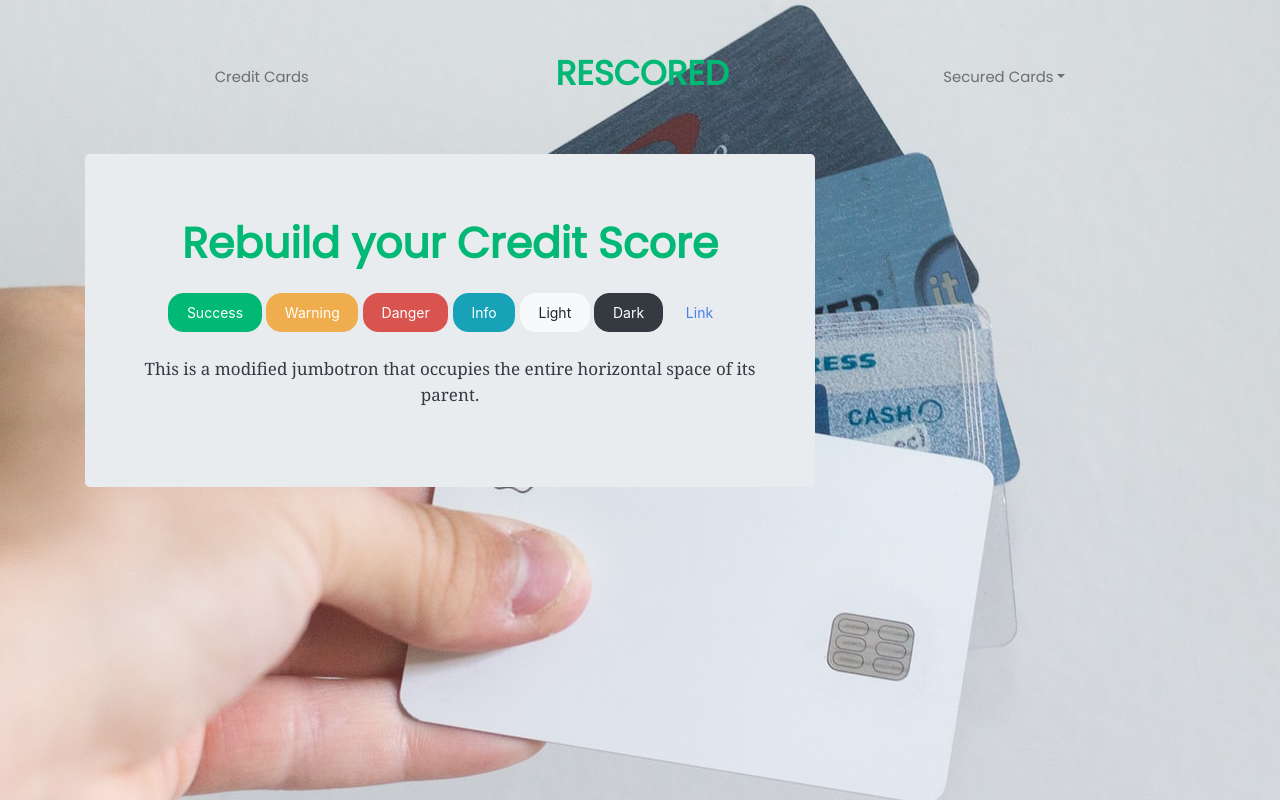
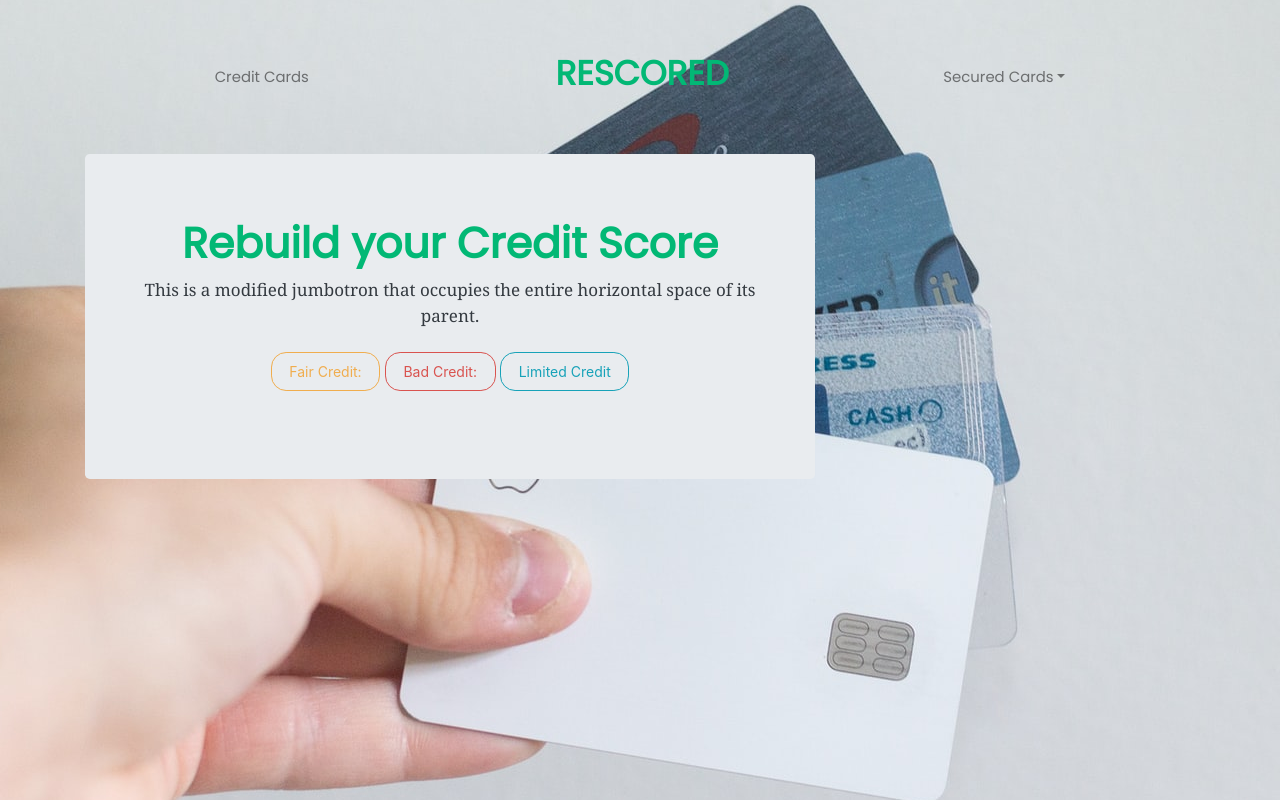
Before and after one commit to machinesandpixels/rescored, a React (Create React App) app: page / in a window 1280 px wide. Built offline with nearby package versions, Linux system fonts and the light colour scheme.

Commit message:
Updated all buttons inside of CategoriesPanel component to display outline styling

```diff
--- a/src/components/CategoriesPanel.js
+++ b/src/components/CategoriesPanel.js
@@ -1,14 +1,11 @@
 import React from 'react';
-import Button from 'react-bootstrap/Button'
+import Button from 'react-bootstrap/Button';
 
 const CategoriesPanel = () => {
     return (
         <div className="categories-panel my-4">
-            <Button variant="success">Success</Button>{' '}
-            <Button variant="warning">Warning</Button>{' '}
-            <Button variant="danger">Danger</Button> <Button variant="info">Info</Button>{' '}
-            <Button variant="light">Light</Button> <Button variant="dark">Dark</Button>{' '}
-            <Button variant="link">Link</Button>
+            <Button variant="outline-warning">Fair Credit: </Button>{' '}
+            <Button variant="outline-danger">Bad Credit: </Button> <Button variant="outline-info">Limited Credit</Button>{' '}
         </div>
     )
 }
--- a/src/pages/HomePage.js
+++ b/src/pages/HomePage.js
@@ -17,12 +17,11 @@ const HomePage = () => {
                         <h1 className="text-wrap text-truncate text-success">
                             Rebuild your Credit Score
                         </h1>
-                        <CategoriesPanel />
                         <p className="text-wrap text-truncate">
                             This is a modified jumbotron that occupies the entire horizontal space of
                             its parent.
                         </p>
-
+                        <CategoriesPanel />
                         </Container>
                     </Jumbotron>
                     </Col>
```
